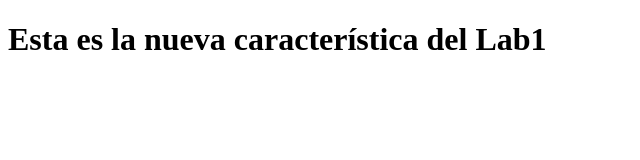
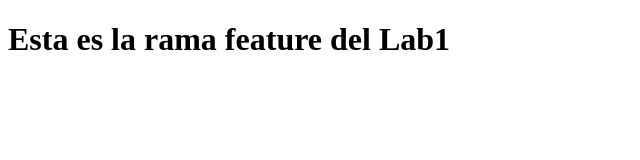
Before and after one commit to Thony-Leca/FDA-UPN, a plain HTML site: page index.html in a window 1280 px wide. Shown: the whole page, without its empty margins (0-640 px from the left). Drawn offline with Linux system fonts and the light colour scheme.

Commit message:
Modificado el título en la rama master

```diff
--- a/index.html
+++ b/index.html
@@ -6,6 +6,6 @@
     <title>Document</title>
 </head>
 <body>
-    <h1>Esta es la nueva característica del Lab1</h1>
+    <h1>Esta es la rama feature del Lab1</h1>
 </body>
 </html>
```
